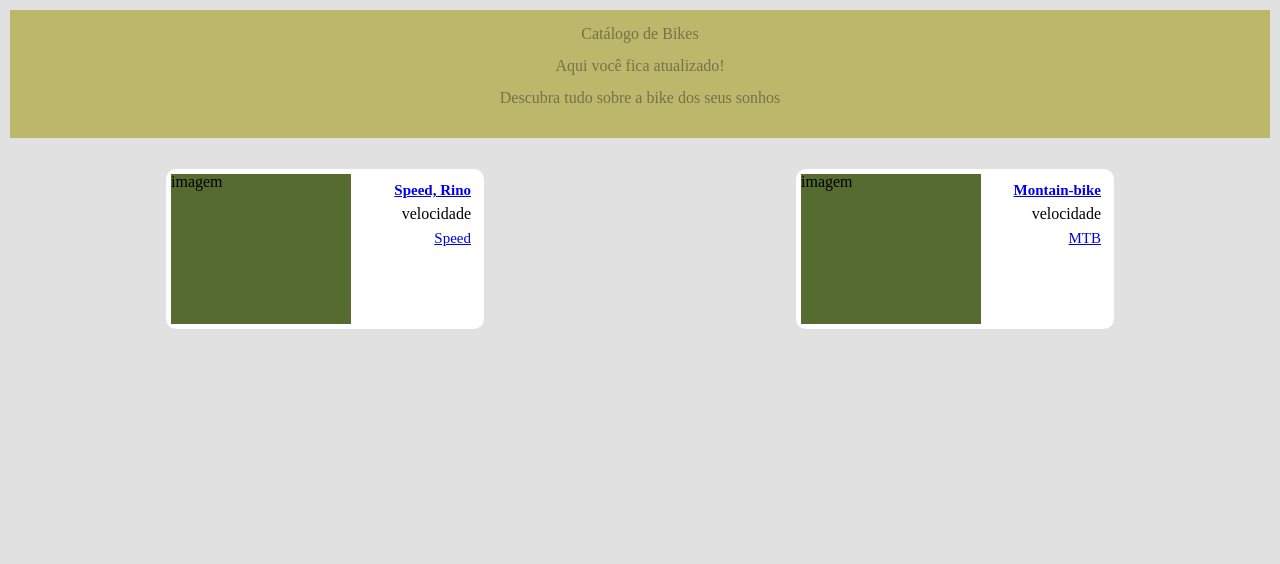
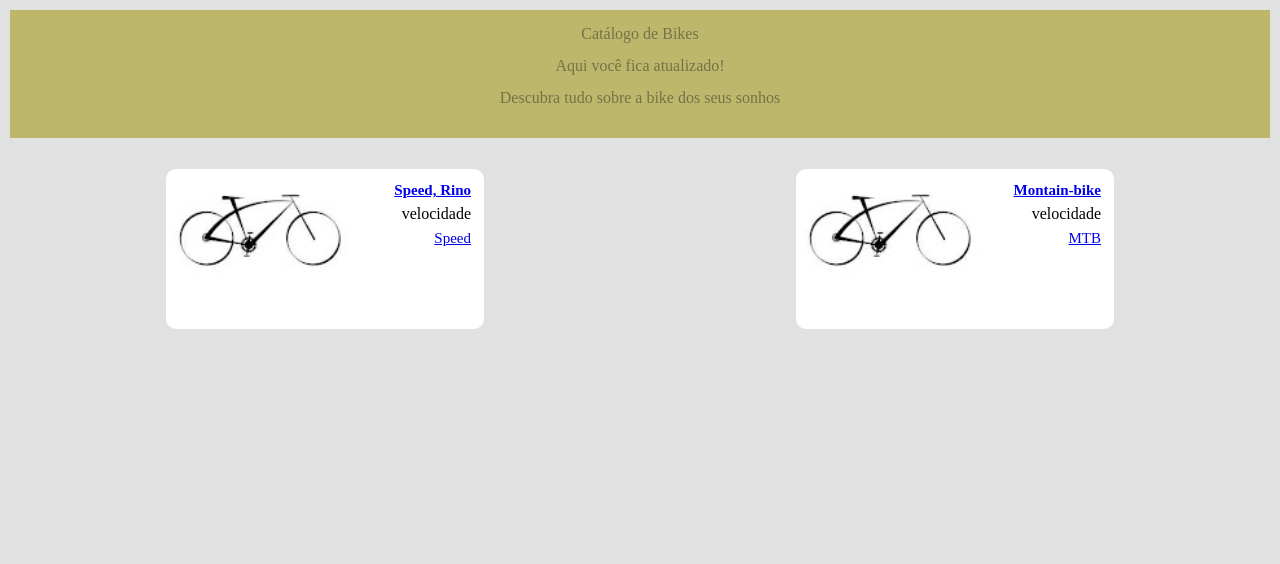
Before and after one commit to Elisp12/Alura-django, a Django app: page / in a window 1280 px wide. Shown: the part 49-613 px from the top of the page. Run offline with Django 5.2, Linux system fonts and the light colour scheme; data comes from the database, SQL or seed files in the repository.

Commit message:
'imagem'

```diff
--- a/static/css/base/main.css
+++ b/static/css/base/main.css
@@ -23,7 +23,9 @@
     width: 180px;
     height: 150px;
     margin-right: 0.5em;
-    background-color: darkolivegreen;
+    background-image: url(/static/css/base/media/unnamed.jpg);
+    background-repeat: no-repeat;
+    background-size: contain;
 }
 
 .lista {
--- a/templates/peca/informacao_item.html
+++ b/templates/peca/informacao_item.html
@@ -9,7 +9,7 @@
                     <li class="infor_lista-item"><h2 class="infor_nome">{{ infor.nome }}</h2></li>
                     <li class="infor_lista-item"><p class="infor_descricao">{{ infor.descricao }}</p></li>
                     <li class="infor_lista-item"><p class="infor_relacao">{{ infor.relacao }}</p></li>
-                    <li class="infor_lista-item"><a href="#" class="infor_modalidade">{{ infor.modalidade }}</a></li>
+                    <li class="infor_lista-item"><a href="#" class="infor_emodalidade">{{ infor.modalidade }}</a></li>
                 </ul>
             </div>
         {% endfor %}
--- a/templates/peca/lista_peca.html
+++ b/templates/peca/lista_peca.html
@@ -15,7 +15,7 @@
         <div class="container_card">
             {% for lista in lista_peca %}
                 <div class="card">
-                    <h2 class="img_card">imagem</h2>
+                    <span class="img_card"></span>
                     <ul class="lista">
                         <li class="item_lista"><a href=" informacao/{{lista.index}}" class="lista_nome">{{ lista.nome }}</a></li>
                         <li class="item_lista"><p class="lista_descricao">{{ lista.relacao }}</p></li>
```
Also changed, not shown: static/css/base/media/unnamed.jpg (added).
